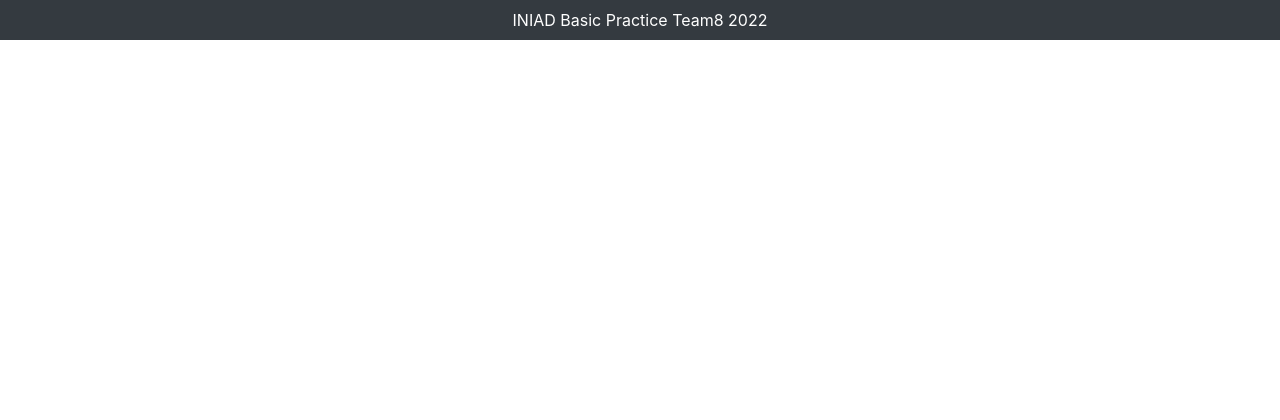
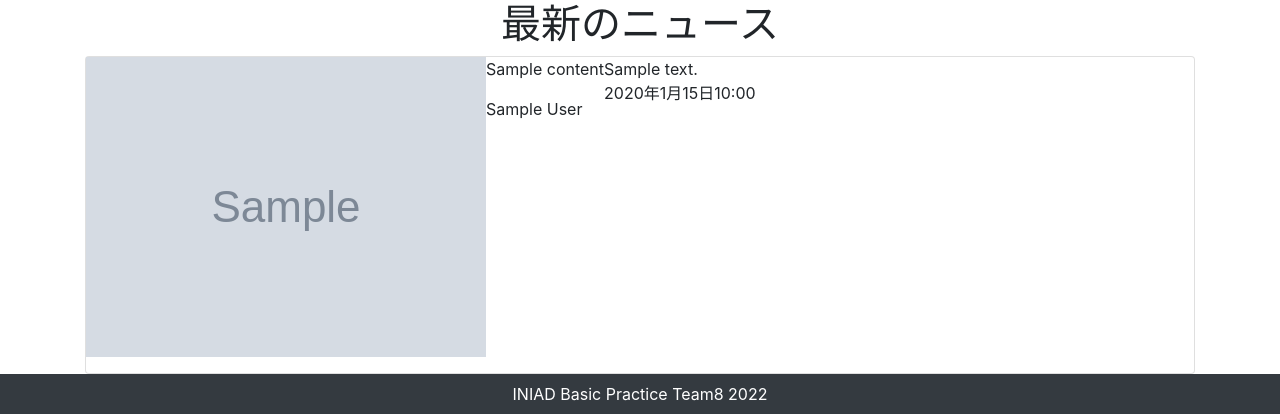
Before and after one commit to s1f102101154/enshu4, a Django app: template chat/templates/chat/index.html in a window 1280 px wide. Shown: the part 72-492 px from the top of the page. Run offline with Django 4.2, Linux system fonts and the light colour scheme; the template is opened without the code that fills it: most values are stand-ins (such as "Sample title", 1, 10 or a date in 2020); grey boxes marked "Sample" are stand-in pictures; some libraries are stand-ins or nearby versions.

Commit message:
Update index.html

```diff
--- a/chat/templates/chat/index.html
+++ b/chat/templates/chat/index.html
@@ -53,7 +53,7 @@
 
 {% extends 'chat/base.html' %}
 
-{% block body %}
+{% block content %}
   <section class="hero is-dark">
     <div class="hero-body">
       <div class="container">
```
